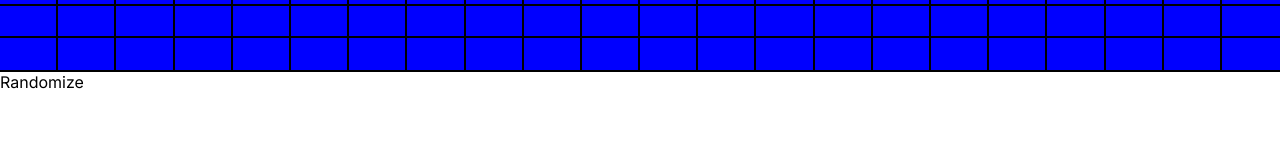
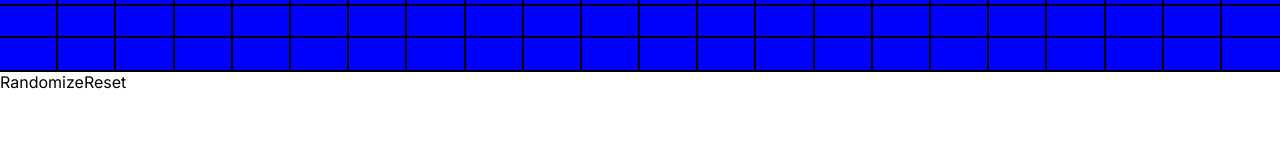
Before and after one commit to c0lin0Brien/scordatura, a Next.js app in the folder scordatura/: page / in a window 1280 px wide. Shown: the part 146-300 px from the top of the page. Built offline with nearby package versions, Linux system fonts and the light colour scheme.

Commit message:
Reset tuning button

```diff
--- a/scordatura/components/guitar.tsx
+++ b/scordatura/components/guitar.tsx
@@ -18,8 +18,13 @@ const Guitar = () => {
             let change: number = randomInt(12);
             newTuning.push(standardTuning[i] - change);
         }
-        console.log(newTuning);
         setTuning(newTuning);
+        console.log(currentTuning);
+    }
+
+    const resetTuning = () => {
+        setTuning(standardTuning);
+        console.log(currentTuning)
     }
     // TODO: String components
 
@@ -29,6 +34,7 @@ const Guitar = () => {
         <div>
             {strings}
             <button onClick={randomizeTuning}>Randomize</button>
+            <button onClick={resetTuning}>Reset</button>
         </div>
     )
 }
```
